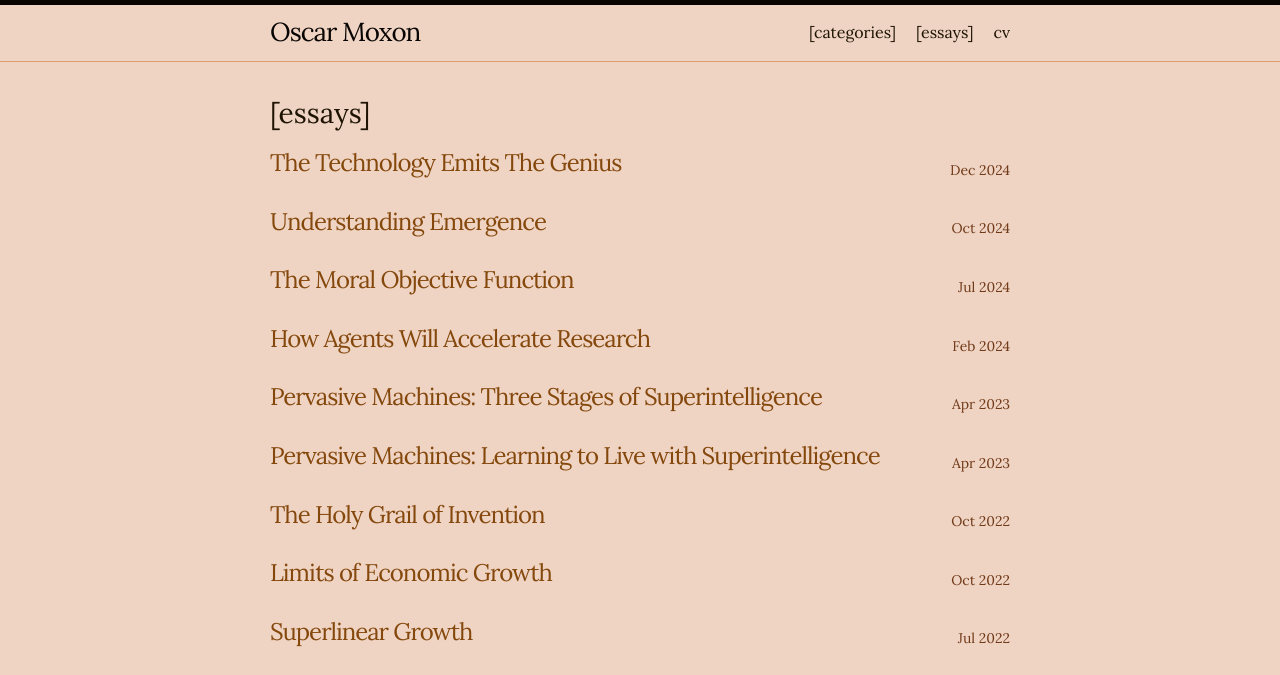
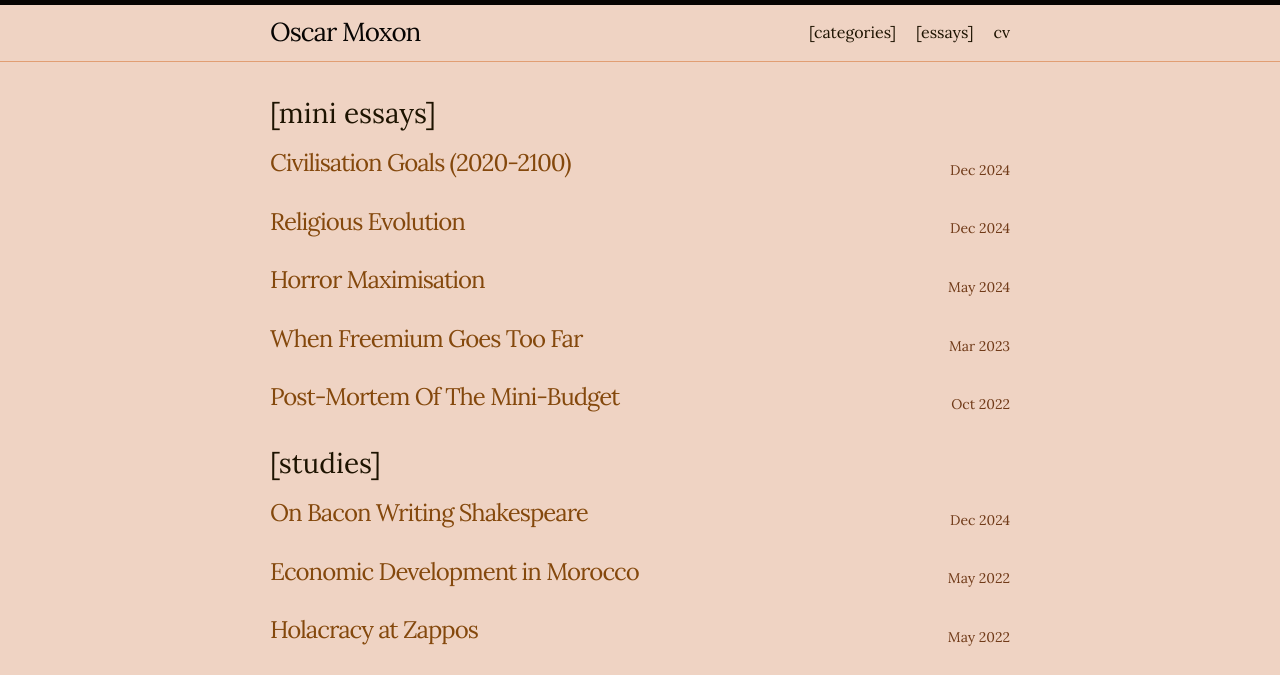
Before and after one commit to mrmoxon/mrmoxon.github.io, a Jekyll site: the page built from essays.markdown, in a window 1280 px wide and 1400 px high. Shown: the top 675 px of the window. Built offline with Jekyll 4.4.1, drawn with Linux system fonts in a browser that asks for light colours; some of the changed text lies outside the part shown; grey boxes are pictures that could not be loaded.

Commit message:
Transcendence 101

```diff
--- a/_layouts/home.html
+++ b/_layouts/home.html
@@ -3,10 +3,6 @@
 ---
 
 <div class="home">
-  <!-- {%- if page.title -%} -->
-    <!-- <h1 class="page-heading">{{ page.title }}</h1> -->
-  <!-- {%- endif -%} -->
-
   {{ content }}
 
   {%- assign non_mini = site.posts | where: "mini", false -%}
@@ -14,35 +10,25 @@
   {%- assign mini_essays = site.posts | where: "mini", true -%}
   {%- assign studies = site.posts | where: "study", true -%}
 
-  <!-- {% if site.paginate %}
-    {% assign posts = paginator.posts %}
-  {% else %}
-    {% assign posts = site.posts %}
-  {% endif %} -->
-
-    <!-- Section for Essays -->
-    {%- if essays.size > 0 -%}
-    <h2 class="post-list-heading">[essays]</h2>
-    <ul class="post-list">
-      {%- for post in essays -%}
-        <li class="post-item">
-          <div class="post-title-meta">
-            <h3 class="post-title">
-              <a class="post-link" href="{{ post.url | relative_url }}">{{ post.title | escape }}</a>
-            </h3>
-            <span class="post-meta">{{ post.date | date: "%b %Y" }}</span>
-          </div>
-          {%- if site.show_excerpts -%}
-            <div class="post-excerpt">
-              {{ post.excerpt }}
-            </div>
-          {%- endif -%}
-        </li>
-      {%- endfor -%}
-    </ul>
+  <!-- Essays Section with Data -->
+  {%- if essays.size > 0 -%}
+  <div id="essays-data"
+       data-essays='[
+         {% for post in essays %}
+           {
+             "title": {{ post.title | jsonify }},
+             "date": "{{ post.date | date: '%b %Y' }}",
+             "description": {{ post.description | jsonify }},
+             "url": "{{ post.url | relative_url }}",
+             "image": "{{ post.image }}"
+           }{% unless forloop.last %},{% endunless %}
+         {% endfor %}
+       ]'>
+  </div>
+  <div id="essays-section"></div>
   {%- endif -%}
 
-  <!-- Section for Mini Essays -->
+  <!-- Mini Essays Section (unchanged) -->
   {%- if mini_essays.size > 0 -%}
   <h2 class="post-list-heading">[mini essays]</h2>
   <ul class="post-list">
@@ -64,7 +50,7 @@
   </ul>
   {%- endif -%}
 
-  <!-- Section for Studies -->
+  <!-- Studies Section (unchanged) -->
   {%- if studies.size > 0 -%}
     <h2 class="post-list-heading">[studies]</h2>
     <ul class="post-list">
--- a/_posts/2024-12-31-21st.markdown
+++ b/_posts/2024-12-31-21st.markdown
@@ -5,7 +5,7 @@
 categories: agents
 study: false
 mini: true
-image: metamorphosis-ii.jpg
+image: /assets/metamorphosis-ii.jpg
 description: "Transcendence 101: mapping humanity's great transition in the 21st century and beyond."
 ---
 
```
Also changed, not shown: other parts of _layouts/home.html (+11 -1 lines).
